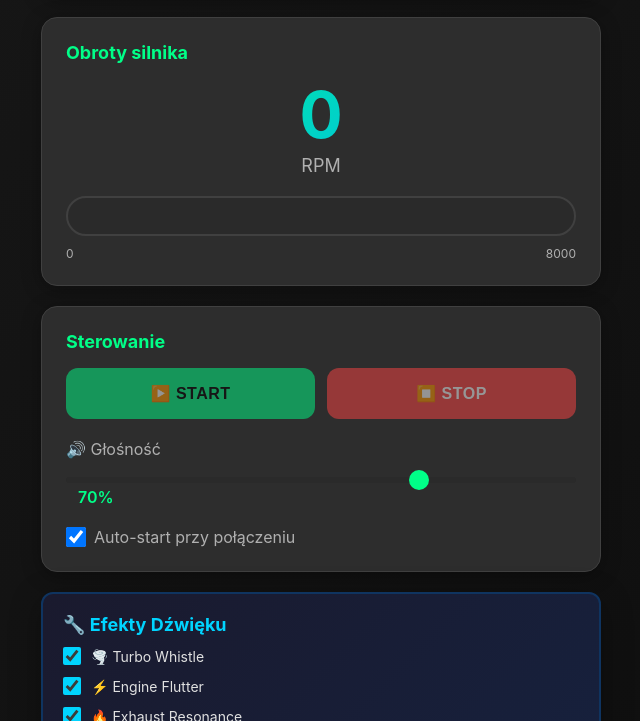
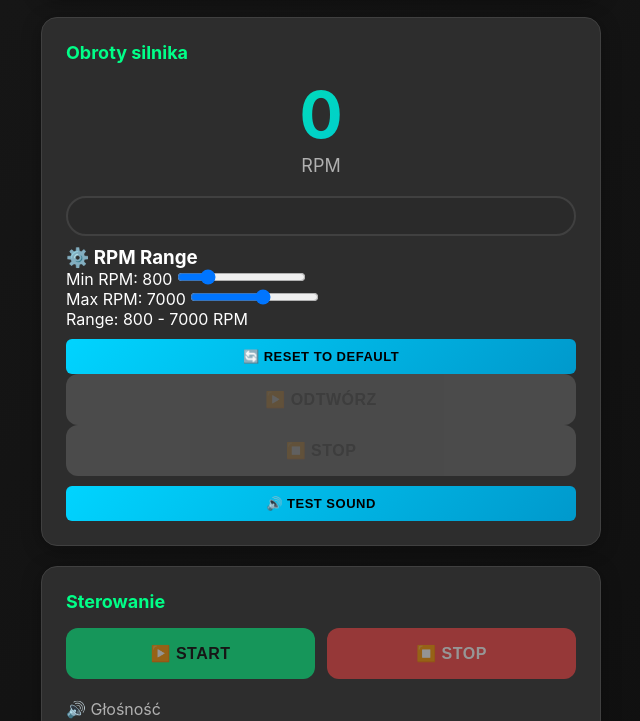
Before and after one commit to piterssss190/OBD2sound, a plain HTML site: page index.html in a window 1280 px wide. Shown: the part 644-1365 px from the top of the page, without its empty margins (319-959 px from the left). Drawn offline with Linux system fonts and the light colour scheme; no server answers.

Commit message:
Update index.html

```diff
--- a/index.html
+++ b/index.html
@@ -61,16 +61,42 @@
         <!-- RPM Display -->
         <section class="card">
             <h2>Obroty silnika</h2>
+           <!-- RPM Display -->
+<div class="rpm-section">
     <div class="rpm-display">
-                <div class="rpm-value" id="rpmValue">0</div>
+        <div id="rpmValue" class="rpm-value">0</div>
         <div class="rpm-label">RPM</div>
     </div>
     <div class="rpm-bar-container">
-                <div class="rpm-bar" id="rpmBar"></div>
+        <div id="rpmBar" class="rpm-bar"></div>
     </div>
-            <div class="rpm-range">
-                <span>0</span>
-                <span>8000</span>
+</div>
+
+<!-- NEW: RPM Range Control -->
+<div class="rpm-range-section">
+    <h3>⚙️ RPM Range</h3>
+
+    <div class="rpm-control">
+        <label for="minRpmSlider">Min RPM: <span id="minRpmValue">800</span></label>
+        <input type="range" id="minRpmSlider" min="500" max="2000" value="800" step="100">
+    </div>
+
+    <div class="rpm-control">
+        <label for="maxRpmSlider">Max RPM: <span id="maxRpmValue">7000</span></label>
+        <input type="range" id="maxRpmSlider" min="3000" max="10000" value="7000" step="100">
+    </div>
+
+    <div class="rpm-info">
+        <p id="rpmRangeInfo">Range: 800 - 7000 RPM</p>
+        <button id="resetRpmBtn" class="btn btn-secondary">🔄 Reset to Default</button>
+    </div>
+</div>
+
+<!-- Playback Controls -->
+<div class="controls-section">
+    <button id="playBtn" class="btn btn-play" disabled>▶️ Odtwórz</button>
+    <button id="stopBtn" class="btn btn-stop" disabled>⏹️ Stop</button>
+    <button id="testSoundBtn" class="btn btn-secondary">🔊 Test Sound</button>
 </div>
         </section>
 
```
Lines whose indentation alone changed are shown as unchanged.
